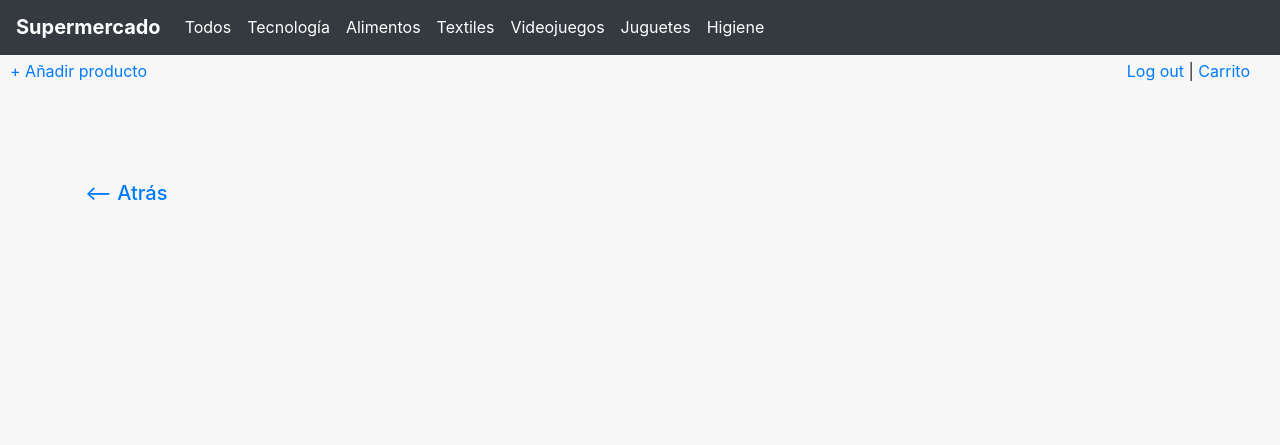
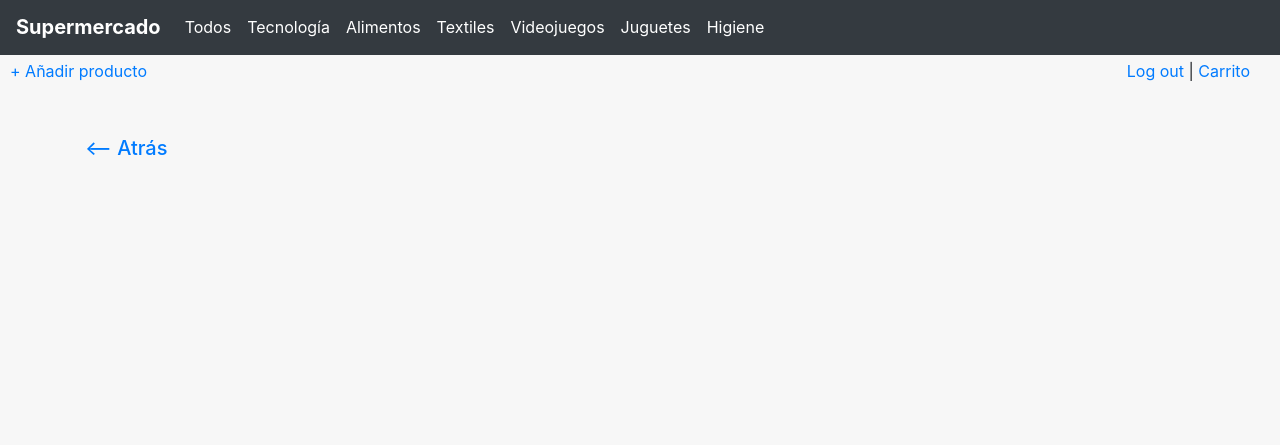
Before and after one commit to AitorArtigaoAguado/Proyecto, a PHP site: page /producto.php?id=1 in a window 1280 px wide. Shown: the part 51-496 px from the top of the page. Run offline with PHP 8.4, Linux system fonts and the light colour scheme; the visitor is signed in with stand-in values (Sample User, id 1); data that the repository does not hold is empty.

Commit message:
Correccion de estilo
Corregido el estilo en la página del producto

```diff
--- a/addProducto.php
+++ b/addProducto.php
@@ -17,11 +17,13 @@ $categoria = $_POST["categoria"];
 $precio = $_POST["precio"];
 $stock = $_POST["stock"];
 
+move_uploaded_file($imagen, "/Proyecto/imagenes/$imagen");
+
 $sql = "INSERT INTO productos(nombre, categoria, stock, imagen, precio)
 VALUES('" . $producto . "'," . $categoria . "," . $stock . ",'" . $imagen . "'," . $precio . ")";
 
-if($conn->query($sql)){
+if ($conn->query($sql)) {
     header("Location: nuevoProducto.php?exito=true");
-}else{
+} else {
     header("Location: nuevoProducto.php?error=true");
 }
--- a/producto.php
+++ b/producto.php
@@ -75,7 +75,7 @@ if (! isset($_SESSION["login"])) {
 }
 ?>
 	</div>
-		<div style="margin-top: 50px" class="container">
+		<div class="container">
 			<table width='100%'>
 		<?php
 
```
